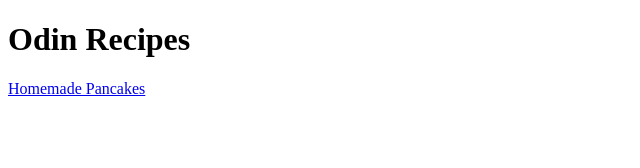
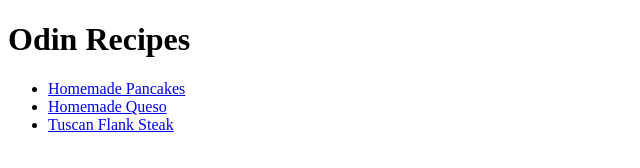
Before and after one commit to milesbates/odin-recipes, a plain HTML site: page index.html in a window 1280 px wide. Shown: the whole page, without its empty margins (0-640 px from the left). Drawn offline with Linux system fonts and the light colour scheme.

Commit message:
added all recipes to index page in unordered list

```diff
--- a/index.html
+++ b/index.html
@@ -8,7 +8,12 @@
 </head>
 <body>
     <h1>Odin Recipes</h1>
-    <a href="./recipes/pancakes.html">Homemade Pancakes</a>
+    <ul>
+        <li><a href="./recipes/pancakes.html">Homemade Pancakes</a></li>
+        <li><a href="./recipes/queso.html">Homemade Queso</a></li>
+        <li><a href="./recipes/flankSteak.html">Tuscan Flank Steak</a></li>
+    </ul>
+
 
 </body>
 </html>
```
